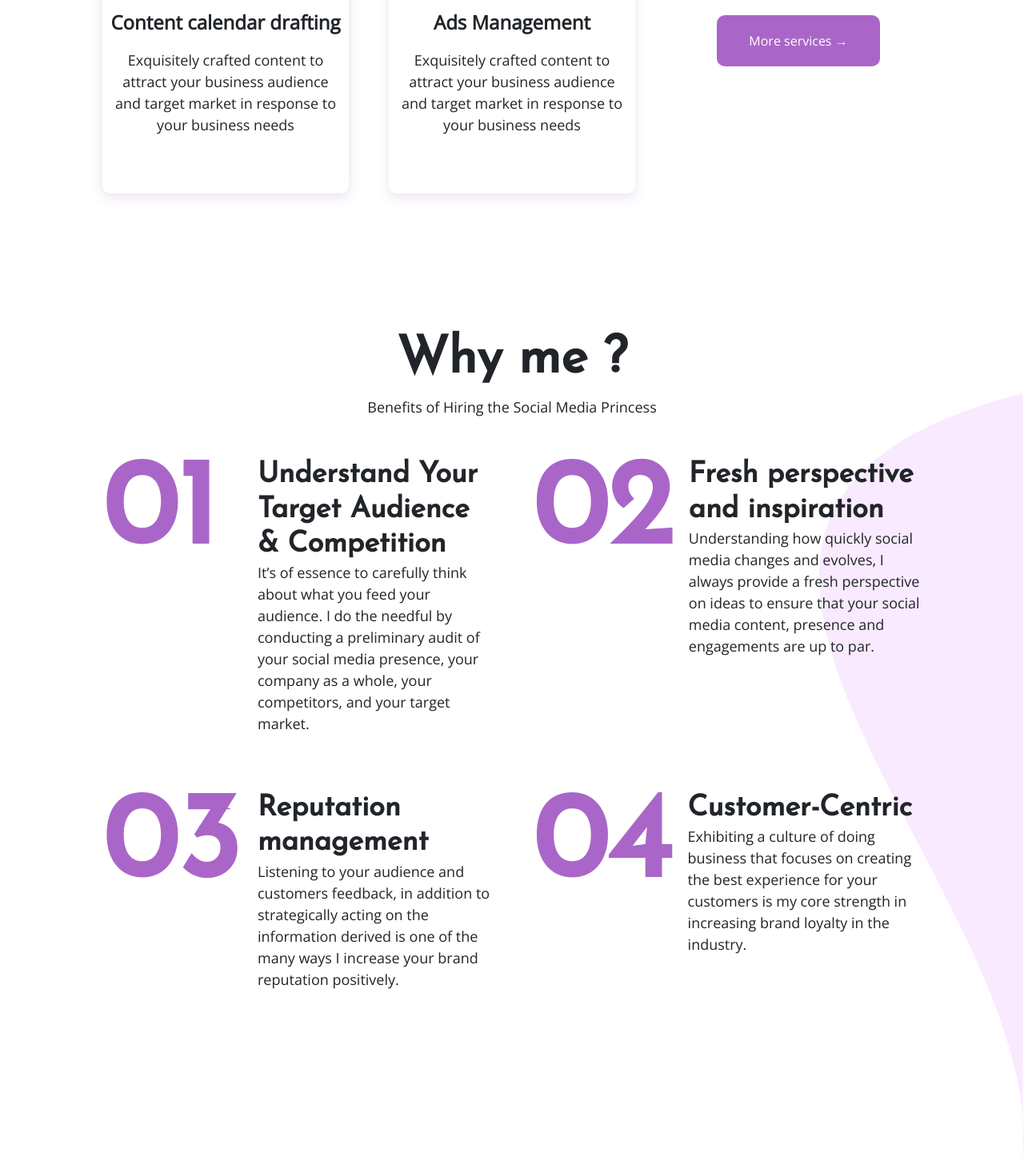
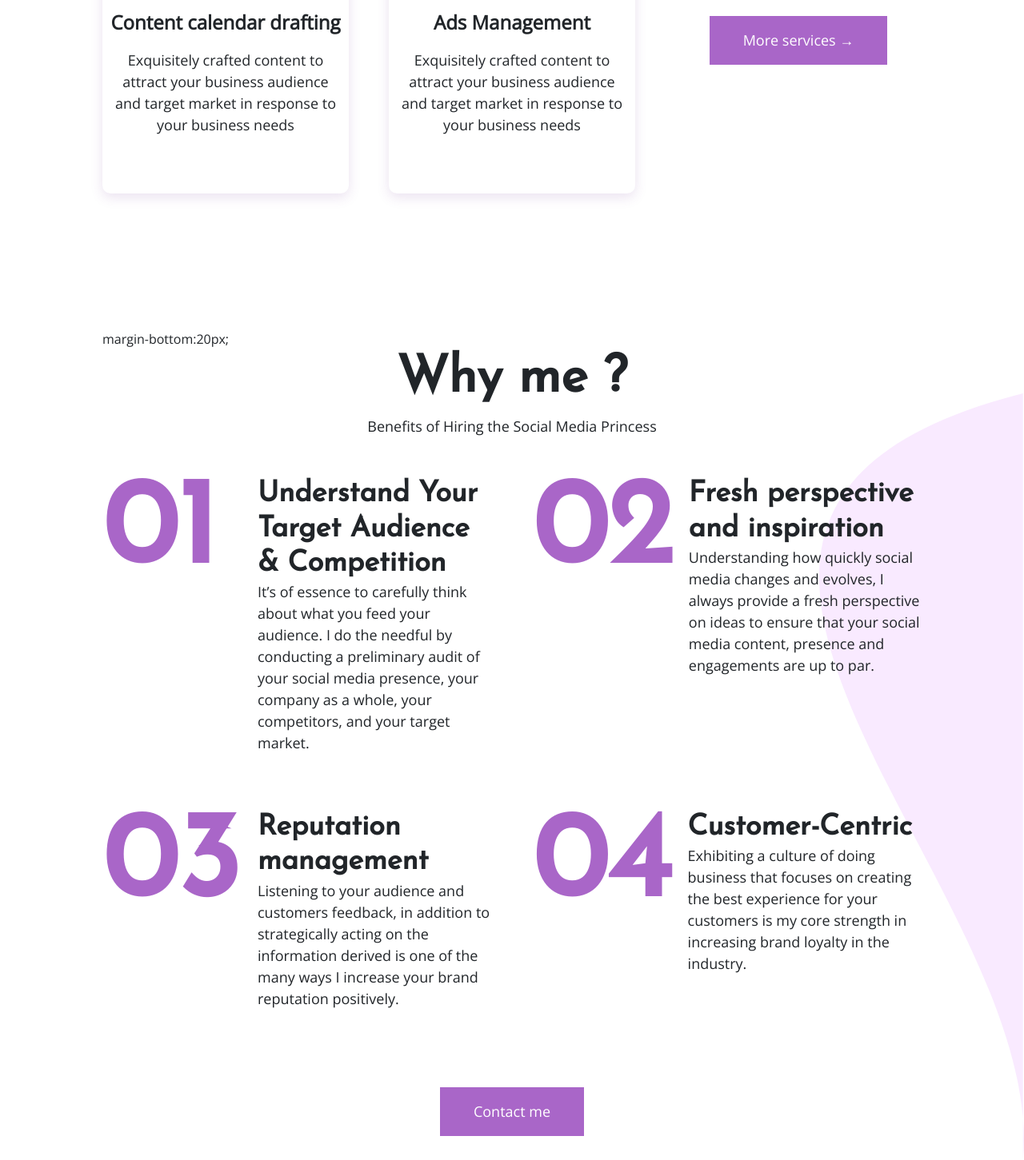
Before and after one commit to Sam-kayode/SMP, a Nuxt app: page / in a window 1280 px wide. Shown: the part 2063-3514 px from the top of the page at 80% size. Built offline with nearby package versions, Linux system fonts and the light colour scheme.

Commit message:
add button component

```diff
--- /dev/null
+++ b/components/Button.vue
@@ -0,0 +1,31 @@
+<template>
+  <div class="text-center">
+    <button>
+      <slot></slot>
+    </button>
+  </div>
+</template>
+
+<script>
+export default {
+  name: 'Button',
+}
+</script>
+
+<style lang="scss" scoped>
+button {
+  border: none;
+  padding: 15px 40px;
+  border: 2px solid #a966c8;
+  font-size: 18px;
+  transition: 0.3s ease-out;
+  background: #a966c8;
+  color: #ffffff;
+
+  &:hover {
+    background: #8e49ae;
+    transition: 0.3s ease-out;
+    color: #ffffff;
+  }
+}
+</style>
--- a/pages/index.vue
+++ b/pages/index.vue
@@ -59,13 +59,14 @@
             </p>
           </div>
           <div class="d-flex justify-content-center align-items-center">
-            <button>More services &#x2192;</button>
+            <Button>More services &#x2192;</Button>
           </div>
         </div>
       </div>
     </div>
 
-    <div class="fourth">
+    <div class="fourth">    margin-bottom:20px;
+
       <h2>Why me ?</h2>
       <p class="why-desc text-center">
         Benefits of Hiring the Social Media Princess
@@ -84,6 +85,7 @@
         </div>
       </div>
       <img src="~/static/images/shape8.svg" alt="" class="blob-4" />
+      <Button >Contact me </Button>
     </div>
   </div>
 </template>
@@ -400,21 +402,6 @@ export default {
           }
         }
       }
-
-      button {
-        border: none;
-        padding: 20px 40px;
-        border-radius: 10px;
-        background-color: #a966c8;
-        color: #ffffff;
-        font-size: 16px;
-
-        &:hover {
-          background-color: darken(#a966c8, 10%);
-          padding: 22px 42px;
-          transition: 0.15s ease-out;
-        }
-      }
     }
   }
 }
@@ -462,7 +449,7 @@ export default {
   .why-desc {
     font-family: 'open sans', sans-serif;
     font-size: 18px;
-    font-weight:normal;
+    font-weight: normal;
     margin-bottom: 30px;
     @include tablet {
       font-size: 16px;
```
